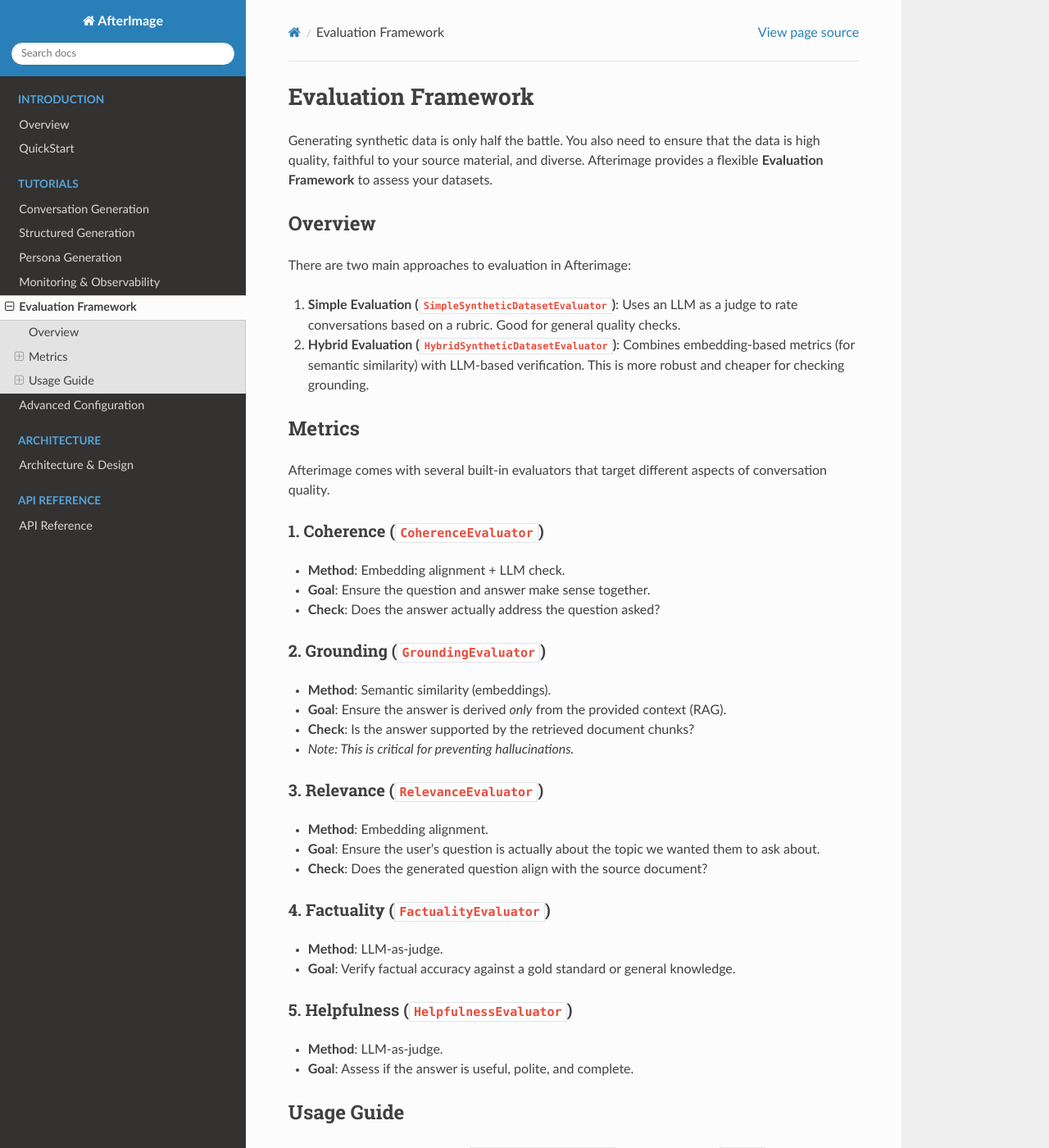
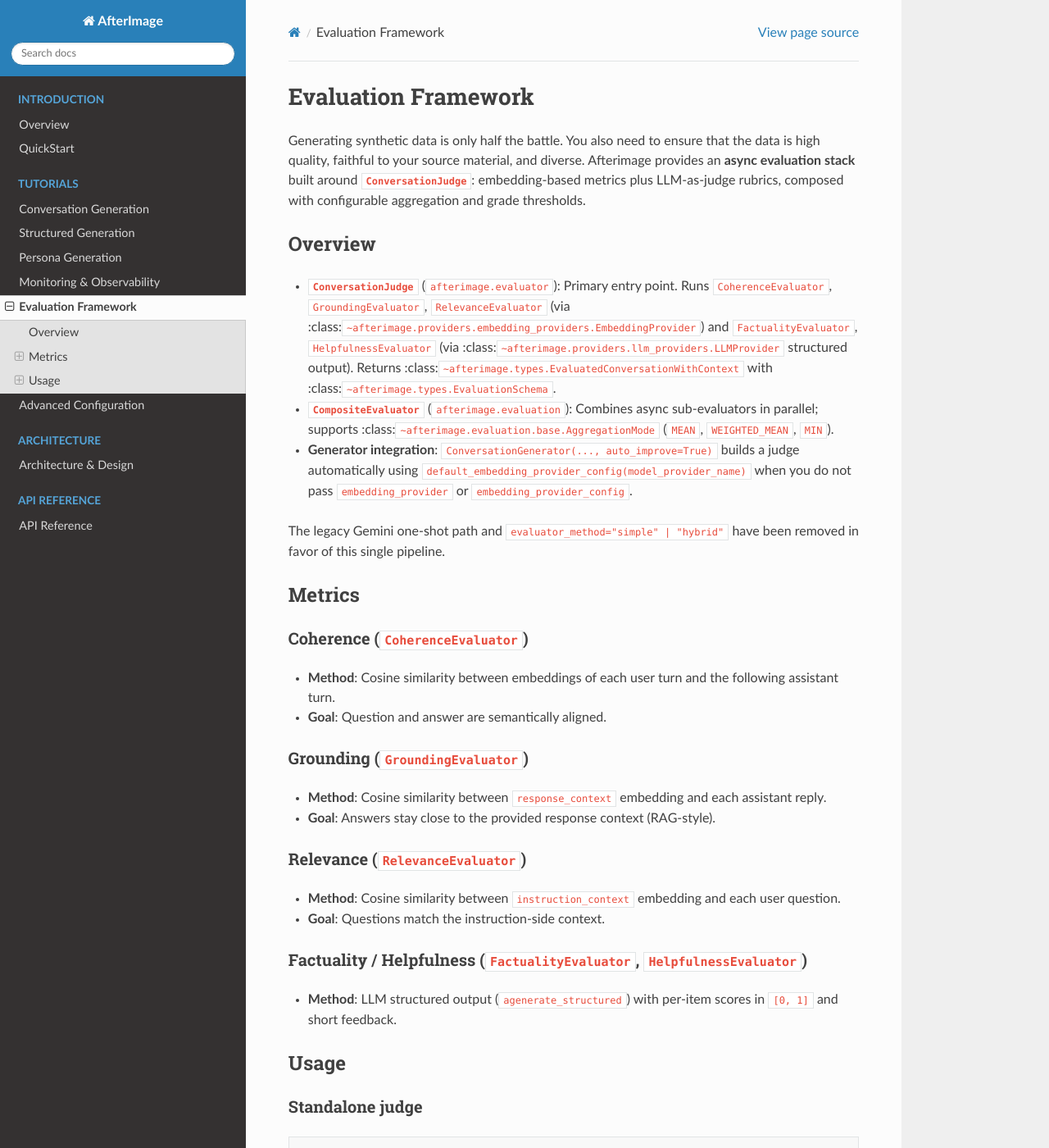
Before and after one commit to altaidevorg/afterimage, a Sphinx documentation site: the page built from docs/evaluation.md, in a window 1280 px wide and 1400 px high. Shown: the whole window at 82% size. Built offline with Sphinx 7.4.7 and the Read the Docs theme 3.1.0, drawn with Linux system fonts in a browser that asks for light colours; some of the changed text lies outside the part shown.

Commit message:
docs: Document new evaluation behavior

````diff
--- a/docs/api/index.rst
+++ b/docs/api/index.rst
@@ -9,6 +9,7 @@
    respondent_prompt_modifiers
    stopping_callbacks
    providers
+   evaluators
    storage
    monitoring
    base
--- a/docs/evaluation.md
+++ b/docs/evaluation.md
@@ -1,98 +1,67 @@
 # Evaluation Framework
 
-Generating synthetic data is only half the battle. You also need to ensure that the data is high quality, faithful to your source material, and diverse. Afterimage provides a flexible **Evaluation Framework** to assess your datasets.
+Generating synthetic data is only half the battle. You also need to ensure that the data is high quality, faithful to your source material, and diverse. Afterimage provides an **async evaluation stack** built around **`ConversationJudge`**: embedding-based metrics plus LLM-as-judge rubrics, composed with configurable aggregation and grade thresholds.
 
 ## Overview
 
-There are two main approaches to evaluation in Afterimage:
+- **`ConversationJudge`** (`afterimage.evaluator`): Primary entry point. Runs `CoherenceEvaluator`, `GroundingEvaluator`, `RelevanceEvaluator` (via :class:`~afterimage.providers.embedding_providers.EmbeddingProvider`) and `FactualityEvaluator`, `HelpfulnessEvaluator` (via :class:`~afterimage.providers.llm_providers.LLMProvider` structured output). Returns :class:`~afterimage.types.EvaluatedConversationWithContext` with :class:`~afterimage.types.EvaluationSchema`.
+- **`CompositeEvaluator`** (`afterimage.evaluation`): Combines async sub-evaluators in parallel; supports :class:`~afterimage.evaluation.base.AggregationMode` (`MEAN`, `WEIGHTED_MEAN`, `MIN`).
+- **Generator integration**: `ConversationGenerator(..., auto_improve=True)` builds a judge automatically using `default_embedding_provider_config(model_provider_name)` when you do not pass `embedding_provider` or `embedding_provider_config`.
 
-1.  **Simple Evaluation (`SimpleSyntheticDatasetEvaluator`)**: Uses an LLM as a judge to rate conversations based on a rubric. Good for general quality checks.
-2.  **Hybrid Evaluation (`HybridSyntheticDatasetEvaluator`)**: Combines embedding-based metrics (for semantic similarity) with LLM-based verification. This is more robust and cheaper for checking grounding.
+The legacy Gemini one-shot path and `evaluator_method="simple" | "hybrid"` have been removed in favor of this single pipeline.
 
 ## Metrics
 
-Afterimage comes with several built-in evaluators that target different aspects of conversation quality.
+### Coherence (`CoherenceEvaluator`)
 
-### 1. Coherence (`CoherenceEvaluator`)
-*   **Method**: Embedding alignment + LLM check.
-*   **Goal**: Ensure the question and answer make sense together.
-*   **Check**: Does the answer actually address the question asked?
+*   **Method**: Cosine similarity between embeddings of each user turn and the following assistant turn.
+*   **Goal**: Question and answer are semantically aligned.
 
-### 2. Grounding (`GroundingEvaluator`)
-*   **Method**: Semantic similarity (embeddings).
-*   **Goal**: Ensure the answer is derived *only* from the provided context (RAG).
-*   **Check**: Is the answer supported by the retrieved document chunks?
-*   *Note: This is critical for preventing hallucinations.*
+### Grounding (`GroundingEvaluator`)
 
-### 3. Relevance (`RelevanceEvaluator`)
-*   **Method**: Embedding alignment.
-*   **Goal**: Ensure the user's question is actually about the topic we wanted them to ask about.
-*   **Check**: Does the generated question align with the source document?
+*   **Method**: Cosine similarity between `response_context` embedding and each assistant reply.
+*   **Goal**: Answers stay close to the provided response context (RAG-style).
 
-### 4. Factuality (`FactualityEvaluator`)
-*   **Method**: LLM-as-judge.
-*   **Goal**: Verify factual accuracy against a gold standard or general knowledge.
+### Relevance (`RelevanceEvaluator`)
 
-### 5. Helpfulness (`HelpfulnessEvaluator`)
-*   **Method**: LLM-as-judge.
-*   **Goal**: Assess if the answer is useful, polite, and complete.
+*   **Method**: Cosine similarity between `instruction_context` embedding and each user question.
+*   **Goal**: Questions match the instruction-side context.
 
-## Usage Guide
+### Factuality / Helpfulness (`FactualityEvaluator`, `HelpfulnessEvaluator`)
 
-You can run evaluations on any `ConversationWithContext` object or a saved `.jsonl` dataset.
+*   **Method**: LLM structured output (`agenerate_structured`) with per-item scores in `[0, 1]` and short feedback.
 
-### Running Basic Evaluation
+## Usage
 
-The simplest way is to use the `SimpleSyntheticDatasetEvaluator` which runs a standard "LLM-as-judge" prompt.
+### Standalone judge
 
 ```python
 import asyncio
-import os
-from afterimage.evaluation import SimpleSyntheticDatasetEvaluator
+from afterimage import ConversationJudge, LLMFactory, SmartKeyPool
+from afterimage.providers import EmbeddingProviderFactory
 
 async def main():
-    api_key = os.getenv("GEMINI_API_KEY")
-    evaluator = SimpleSyntheticDatasetEvaluator(api_key=api_key)
+    pool = SmartKeyPool.from_single_key("YOUR_KEY")
+    llm = LLMFactory.create("gemini", "gemini-2.0-flash", pool)
+    embed = EmbeddingProviderFactory.create(
+        {"type": "gemini", "model": "text-embedding-004"},
+        key_pool=pool,
+    )
+    judge = ConversationJudge(llm=llm, embedding_provider=embed)
+    row = ...  # ConversationWithContext
+    out = await judge.aevaluate_row(row)
+    print(out.evaluation.overall_grade, out.final_score)
+    await judge.aclose()
 
-    # Evaluate a JSONL file
-    results = await evaluator.evaluate_dataset("my_conversations.jsonl")
-
-    # Print summary
-    print(f"Average Score: {results['average_score']}")
-    print(f"Pass Rate: {results['pass_rate']}")
-
-if __name__ == "__main__":
-    asyncio.run(main())
+asyncio.run(main())
 ```
 
-### Running Hybrid Evaluation
+### With `ConversationGenerator` (auto-improve)
 
-For a more rigorous check, use the `HybridSyntheticDatasetEvaluator` and specify which metrics you want.
+Pass `auto_improve=True`. Optionally set `embedding_provider`, `embedding_provider_config`, or `judge_config` (:class:`~afterimage.evaluator.ConversationJudgeConfig`).
 
-```python
-from afterimage.evaluation import (
-    HybridSyntheticDatasetEvaluator,
-    CoherenceEvaluator,
-    GroundingEvaluator
-)
+### Interpreting results
 
-# Initialize specific evaluators
-coherence = CoherenceEvaluator()
-grounding = GroundingEvaluator()
-
-# Create hybrid evaluator
-evaluator = HybridSyntheticDatasetEvaluator(
-    evaluators=[coherence, grounding]
-)
-
-# Run evaluation
-results = await evaluator.evaluate_dataset("rag_dataset.jsonl")
-```
-
-### Interpreting reports
-The evaluation results will typically contain:
-*   **Score**: A numerical value (0.0 to 1.0 or 1 to 5).
-*   **Feedback**: A text explanation of why that score was given.
-*   **Needs Regeneration**: A boolean flag suggesting if this sample should be discarded.
-
-You can use these signals to filter your dataset, keeping only the high-quality examples for fine-tuning.
+*   **Per-metric scores**: `0.0`–`1.0` in `evaluation.*.score`.
+*   **overall_grade**: Derived from the composite overall score and configurable thresholds on `ConversationJudgeConfig`.
+*   **needs_regeneration** (internal): Composite result when overall score is below `min_acceptable_score`; future hooks may use this with regeneration strategies.
````
Also changed, not shown: docs/api/evaluators.rst (added, +65 -0 lines).
